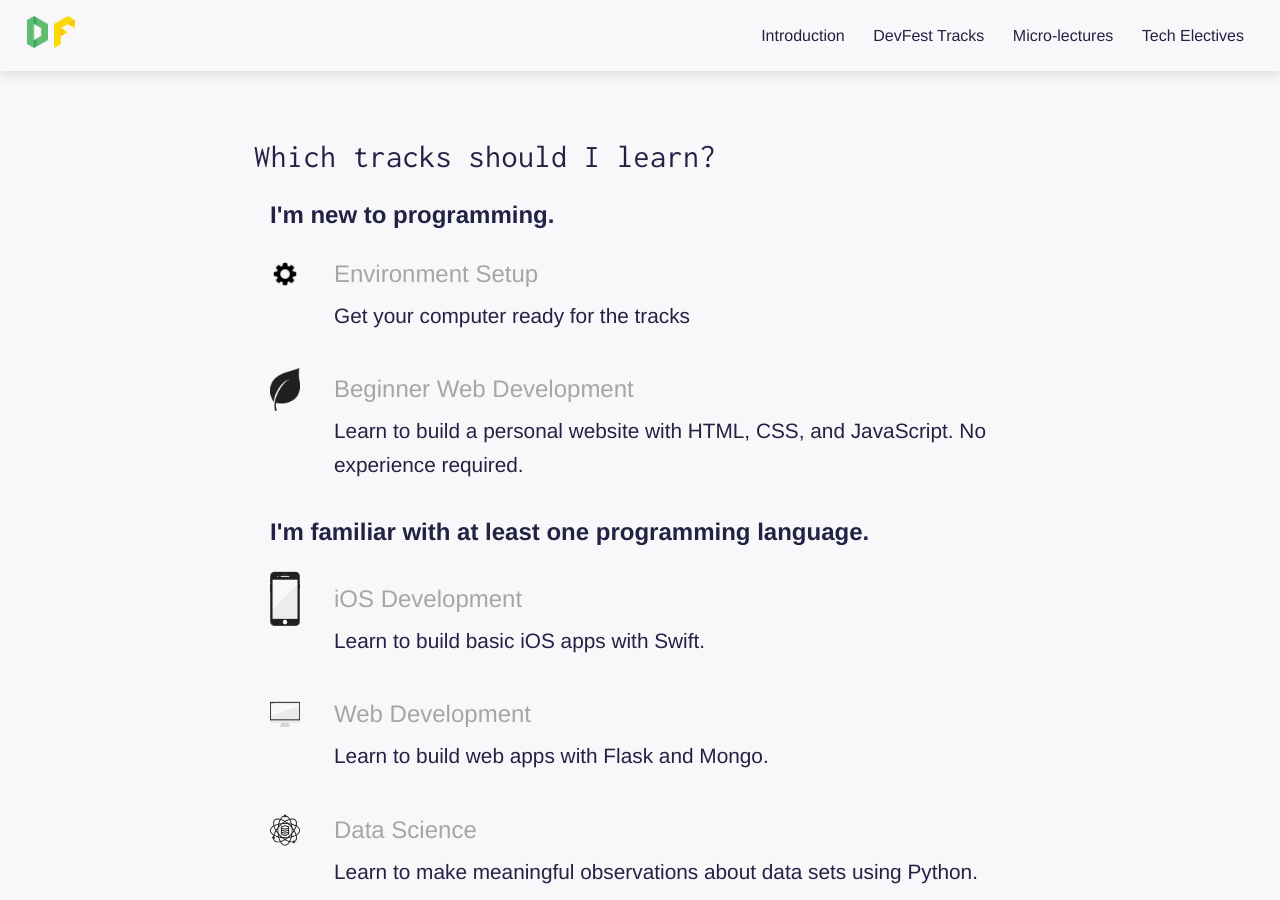
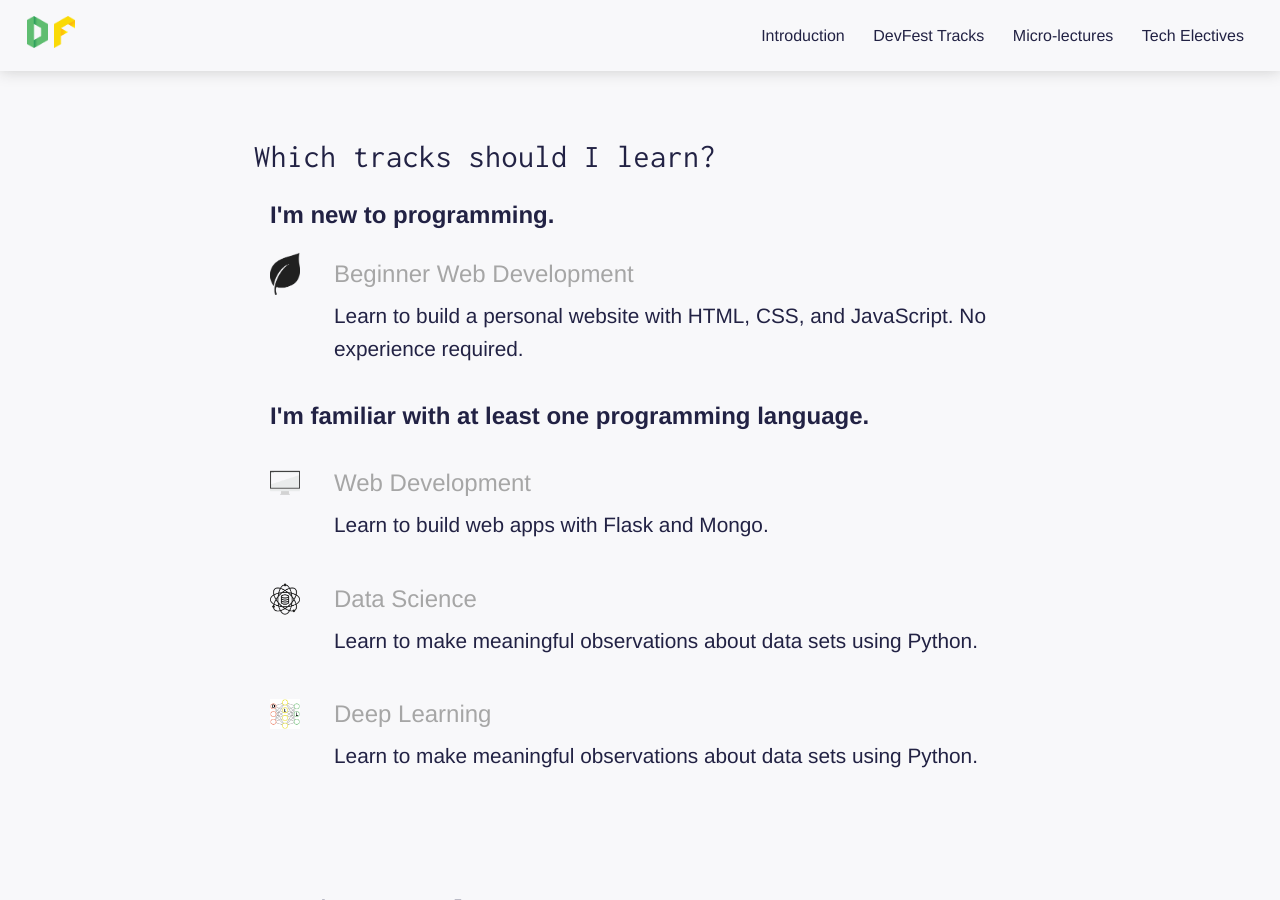
Before and after one commit to adicu/learn.devfe.st, a Jekyll site: the page index.html, which Jekyll copies as it is, in a window 1280 px wide and 900 px high, scrolled down 587 px. Built offline with Jekyll 4.4.1, drawn with Linux system fonts in a browser that asks for light colours; nearby versions of some CDN libraries.

Commit message:
Add deep learning

```diff
--- a/index.html
+++ b/index.html
@@ -83,24 +83,20 @@
           <h3>Which tracks should I learn?</h3>
           <h4>I'm new to programming.</h4>
           <div class="track-info">
-            <div><img src="/img/setup.png"> <a href="/setup">Environment Setup</a></div>
-            <p>Get your computer ready for the tracks</p>
-          </div>
-          <div class="track-info">
             <div><img src="/img/beginner.png"> <a href="/beginner">Beginner Web Development</a></div>
             <p>Learn to build a personal website with HTML, CSS, and JavaScript. No experience required.</p>
           </div>
           <h4 class="padme">I'm familiar with at least one programming language.</h4>
-          <div class="track-info">
-            <div><img src="/img/ios.png"> <a href="/ios">iOS Development</a></div>
-            <p>Learn to build basic iOS apps with Swift.</p>
-          </div>
           <div class="track-info">
             <div><img src="/img/web.png"> <a href="/webdev">Web Development</a></div>
             <p>Learn to build web apps with Flask and Mongo.</p>
           </div>
           <div class="track-info">
             <div><img src="/img/datascience.png"> <a href="/datascience">Data Science</a></div>
+            <p>Learn to make meaningful observations about data sets using Python.</p>
+          </div>
+          <div class="track-info">
+            <div><img src="/img/deep_learning.png"> <a href="/deeplearning">Deep Learning</a></div>
             <p>Learn to make meaningful observations about data sets using Python.</p>
           </div>
         </div>
```
Also changed, not shown: img/deep_learning.png (added).
